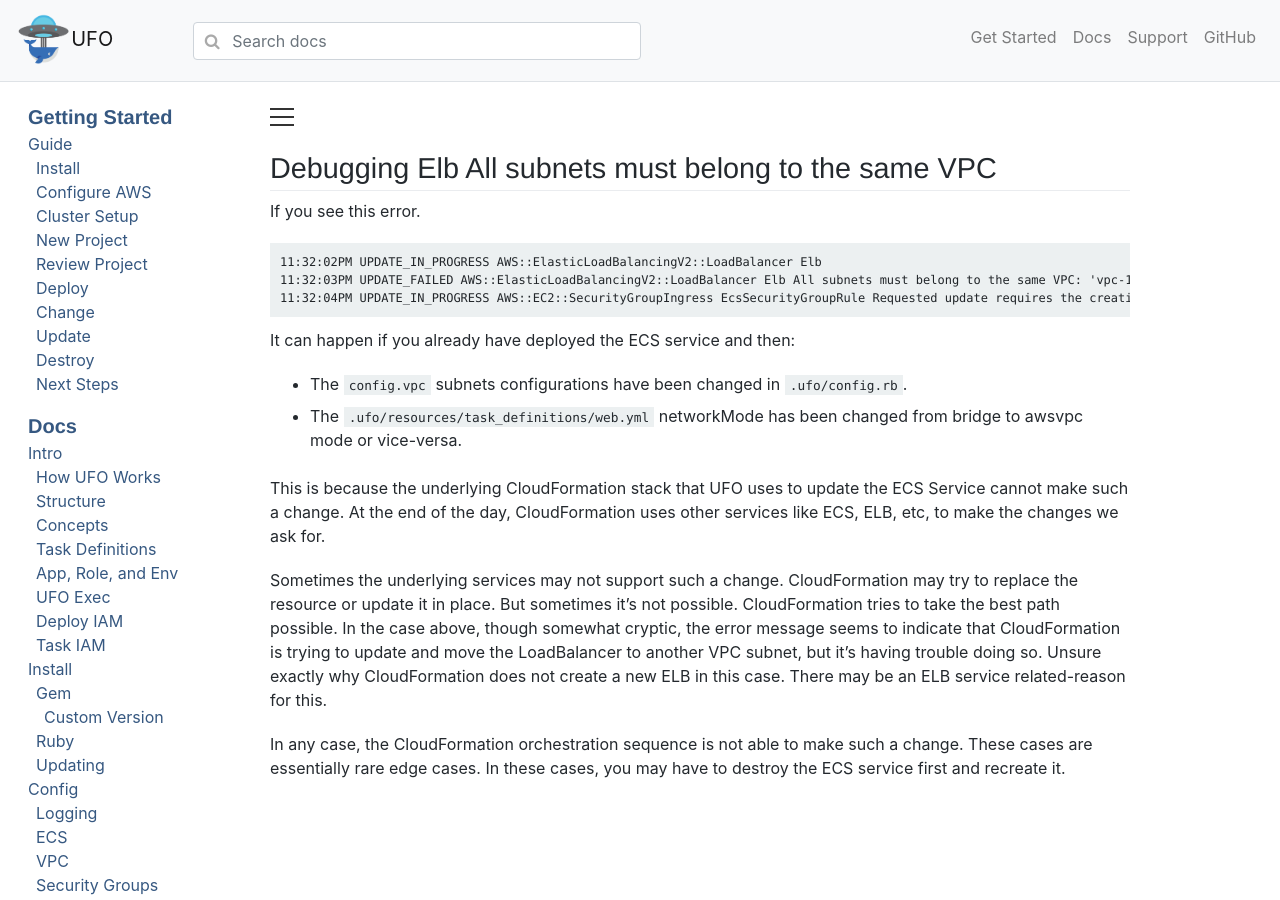
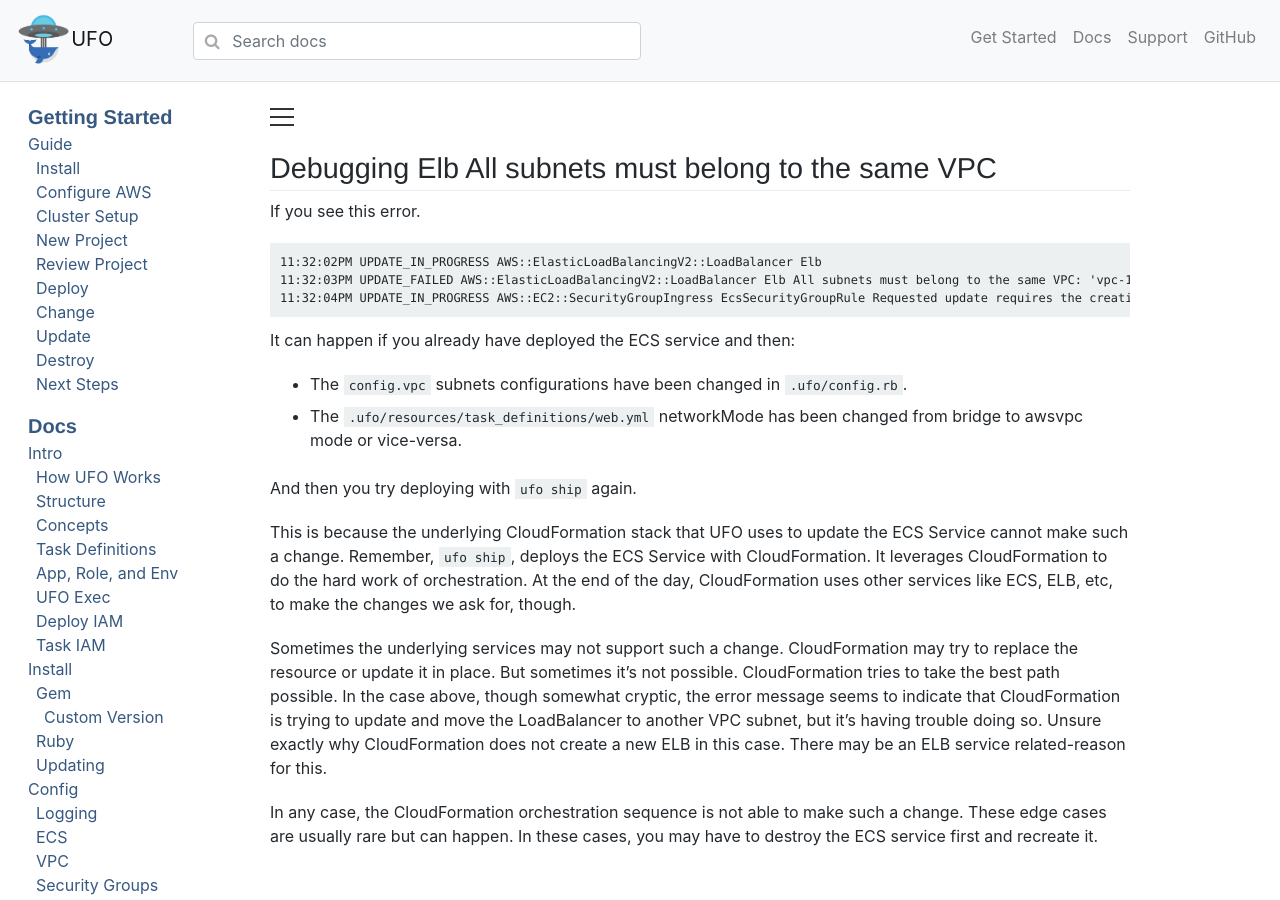
Before and after one commit to boltops-tools/ufo-docs, a Jekyll site: the page built from _docs/debug/elb-subnets-vpc.md, in a window 1280 px wide and 900 px high. Built offline with Jekyll 4.4.1, drawn with Linux system fonts in a browser that asks for light colours; cached includes are drawn as plain includes; a script that is not in the unit is left out.

Commit message:
update docs

```diff
--- a/_docs/debug/elb-subnets-vpc.md
+++ b/_docs/debug/elb-subnets-vpc.md
@@ -16,8 +16,10 @@
 * The `config.vpc` subnets configurations have been changed in `.ufo/config.rb`.
 * The `.ufo/resources/task_definitions/web.yml` networkMode has been changed from bridge to awsvpc mode or vice-versa.
 
-This is because the underlying CloudFormation stack that UFO uses to update the ECS Service cannot make such a change. At the end of the day, CloudFormation uses other services like ECS, ELB, etc, to make the changes we ask for.
+And then you try deploying with `ufo ship` again.
+
+This is because the underlying CloudFormation stack that UFO uses to update the ECS Service cannot make such a change. Remember, `ufo ship`, deploys the ECS Service with CloudFormation. It leverages CloudFormation to do the hard work of orchestration. At the end of the day, CloudFormation uses other services like ECS, ELB, etc, to make the changes we ask for, though.
 
 Sometimes the underlying services may not support such a change. CloudFormation may try to replace the resource or update it in place. But sometimes it's not possible. CloudFormation tries to take the best path possible. In the case above, though somewhat cryptic, the error message seems to indicate that CloudFormation is trying to update and move the LoadBalancer to another VPC subnet, but it's having trouble doing so. Unsure exactly why CloudFormation does not create a new ELB in this case. There may be an ELB service related-reason for this.
 
-In any case, the CloudFormation orchestration sequence is not able to make such a change.  These cases are essentially rare edge cases. In these cases, you may have to destroy the ECS service first and recreate it.
+In any case, the CloudFormation orchestration sequence is not able to make such a change.  These edge cases are usually rare but can happen. In these cases, you may have to destroy the ECS service first and recreate it.
```
